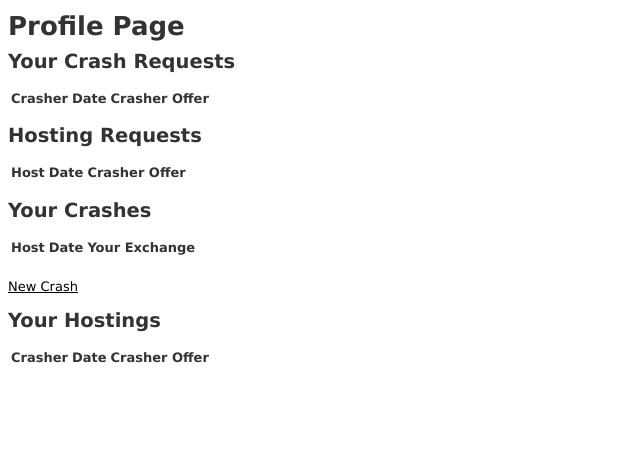
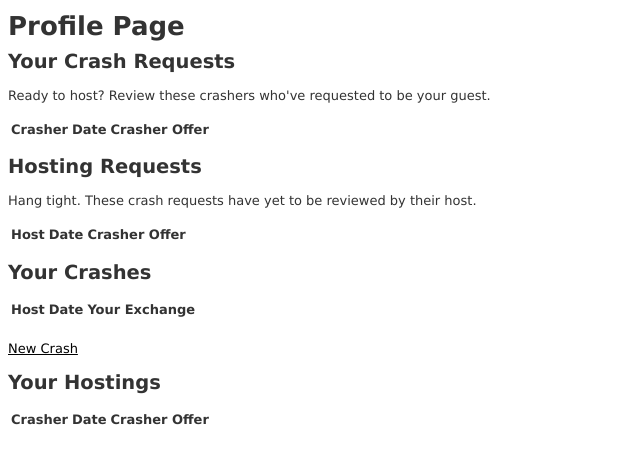
Before and after one commit to DanDobrick/shac, a Rails app: page /crashes in a window 1280 px wide. Shown: the part 67-517 px from the top of the page, without its empty margins (0-640 px from the left). Run offline with Rails 7, Linux system fonts and the light colour scheme; the visitor is signed in with stand-in values (Sample User, id 1); data that the repository does not hold is empty; style sheets or scripts are compiled from the project's sources; some libraries are stand-ins or nearby versions.

Commit message:
Add conditionals and extra sub-copy to index page for crashes

```diff
--- a/app/views/crashes/index.html.erb
+++ b/app/views/crashes/index.html.erb
@@ -2,7 +2,9 @@
 
 <h1>Profile Page</h1>
 
+<% if @pending_crashes %>
   <h2>Your Crash Requests</h2>
+  <p>Ready to host? Review these crashers who've requested to be your guest.</p>
 
   <table>
     <thead>
@@ -27,8 +29,12 @@
       <% end %>
     </tbody>
   </table>
+<% end %>
 
+<% if @requested_crashes %>
   <h2>Hosting Requests</h2>
+
+  <p>Hang tight. These crash requests have yet to be reviewed by their host.</p>
 
   <table>
     <thead>
@@ -53,6 +59,7 @@
       <% end %>
     </tbody>
   </table>
+<% end %>
 
 <h2>Your Crashes</h2>
 
```
Lines whose indentation alone changed are shown as unchanged.
